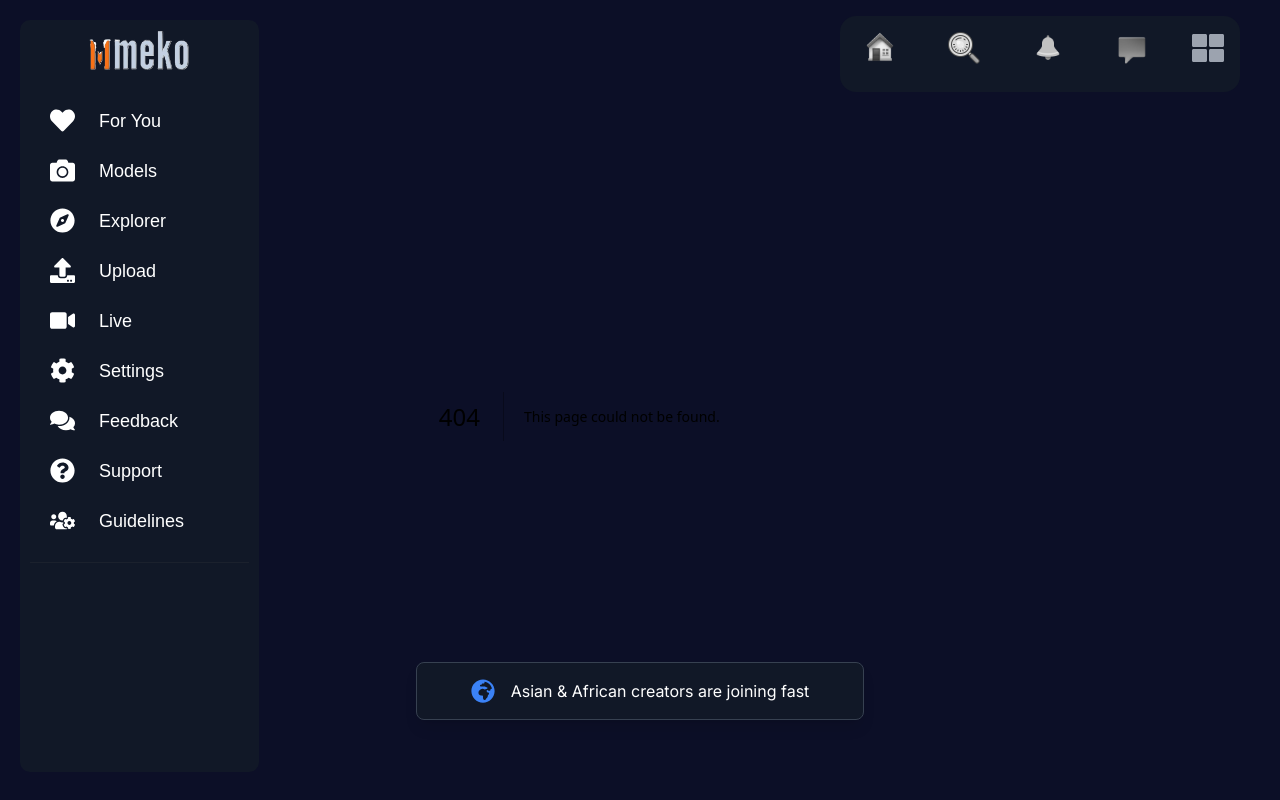
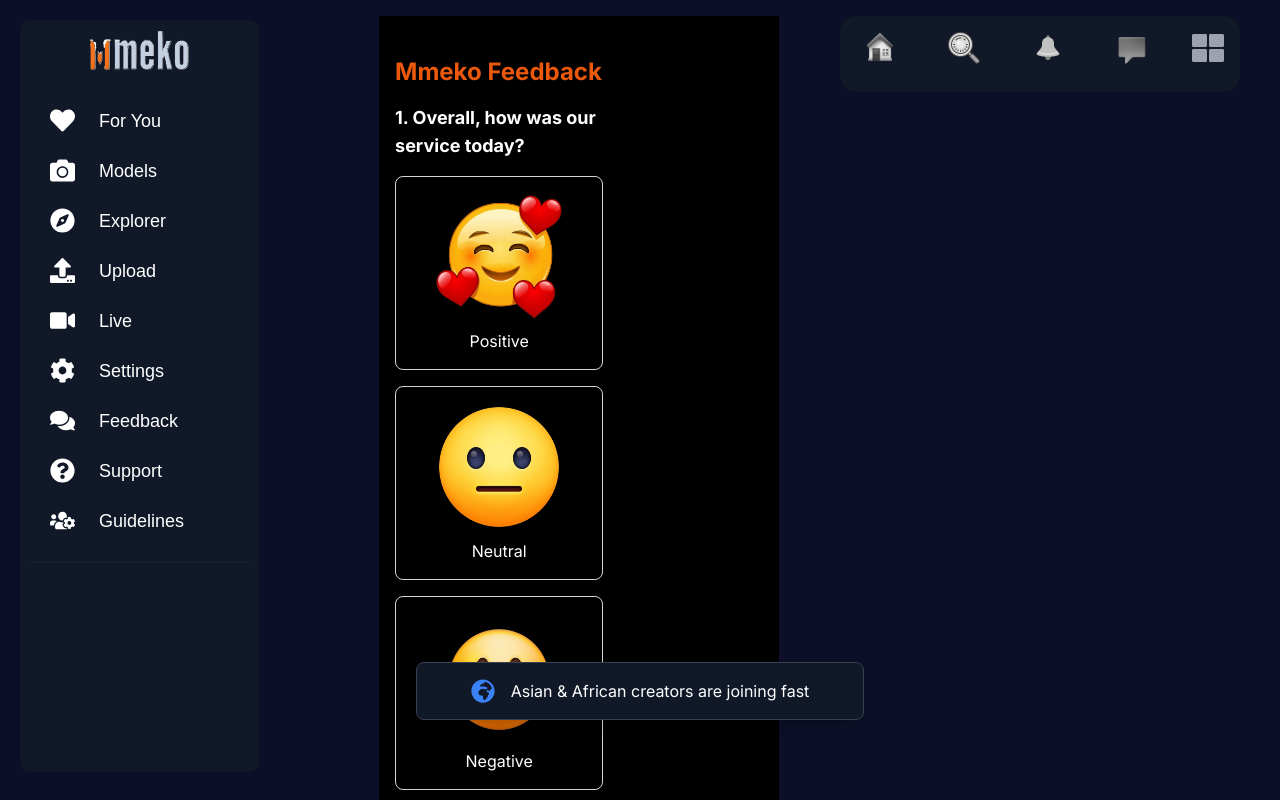
Before and after one commit to kossy59/mmekowebsite, a Next.js app: page /feedback in a window 1280 px wide. Before the commit this address had no page. Built offline with nearby package versions, Linux system fonts and the light colour scheme.

Commit message:
Fixed missing HeaderBackNav and working feedback page

```diff
--- /dev/null
+++ b/src/app/feedback/page.jsx
@@ -0,0 +1,100 @@
+"use client";
+
+import { useState } from "react";
+import { useRouter } from "next/navigation";
+import HeaderBackNav from "../../components/navs/HeaderBackNav";
+
+const Feedback = () => {
+  const [selectedRating, setSelectedRating] = useState(null);
+  const [comment, setComment] = useState("");
+  const [visitFrequency, setVisitFrequency] = useState("");
+  const [showModal, setShowModal] = useState(false);
+  const router = useRouter();
+
+  const ratings = [
+    { label: "Positive", src: "/icons/positive.png" },
+    { label: "Neutral", src: "/icons/neutral.png" },
+    { label: "Negative", src: "/icons/negative.png" },
+  ];
+
+  const handleSubmit = () => {
+    console.log({ selectedRating, comment, visitFrequency });
+    setShowModal(true);
+    setTimeout(() => {
+      router.push("/");
+    }, 2000);
+  };
+
+  return (
+    <div className="w-screen pt-6 mx-auto bg-black sm:w-11/12 md:w-10/12 lg:w-9/12 xl:w-8/12">
+      <HeaderBackNav title="Feedback" />
+      <div className="w-[90%] mx-auto md:w-3/5 text-white p-4 md:mr-auto md:ml-0">
+        <h1 className="text-2xl font-bold text-orange-600">Mmeko Feedback</h1>
+
+        <p className="mt-4 text-lg font-semibold">
+          1. Overall, how was our service today?
+        </p>
+        <div className="grid grid-cols-1 gap-4 mt-4">
+          {ratings.map((rating, index) => (
+            <button
+              key={index}
+              className={`border rounded-lg p-4 flex flex-col items-center transition-all ${
+                selectedRating === rating.label
+                  ? "border-orange-500"
+                  : "border-gray-300"
+              }`}
+              onClick={() => setSelectedRating(rating.label)}
+            >
+              <img src={rating.src} alt={rating.label} className="w-32 h-32" />
+              <p className="mt-2">{rating.label}</p>
+            </button>
+          ))}
+        </div>
+
+        <p className="mt-6 text-lg font-semibold">2. Any comments on your rating?</p>
+        <textarea
+          className="w-full p-2 mt-2 text-gray-800 border rounded-lg"
+          rows="3"
+          value={comment}
+          onChange={(e) => setComment(e.target.value)}
+          placeholder="Write your comment here..."
+        ></textarea>
+
+        <p className="mt-6 text-lg font-semibold">
+          3. How often do you visit Mmeko?
+        </p>
+        <div className="mt-2 space-y-2">
+          {["Daily", "Weekly", "Monthly", "First time"].map((option) => (
+            <label key={option} className="flex items-center gap-2">
+              <input
+                type="radio"
+                name="visitFrequency"
+                value={option}
+                checked={visitFrequency === option}
+                onChange={(e) => setVisitFrequency(e.target.value)}
+              />
+              {option}
+            </label>
+          ))}
+        </div>
+
+        <button
+          onClick={handleSubmit}
+          className="w-full py-2 mt-6 text-white transition bg-orange-600 rounded-lg hover:bg-orange-700"
+        >
+          Done
+        </button>
+      </div>
+
+      {showModal && (
+        <div className="fixed inset-0 bg-black bg-opacity-50 flex items-center justify-center md:justify-start w-[90%] mx-auto md:w-4/5">
+          <div className="p-6 bg-white rounded-lg shadow-lg md:ml-40">
+            <p className="font-semibold text-center text-orange-500">Your review has been sent</p>
+          </div>
+        </div>
+      )}
+    </div>
+  );
+};
+
+export default Feedback;
--- /dev/null
+++ b/src/components/navs/HeaderBackNav.jsx
@@ -0,0 +1,20 @@
+"use client";
+
+import { useRouter } from "next/navigation";
+
+const HeaderBackNav = () => {
+  const router = useRouter();
+
+  return (
+    <nav className="p-4 border-b bg-white shadow">
+      <button
+        onClick={() => router.back()}
+        className="text-sm text-blue-500 hover:underline"
+      >
+        ← Back
+      </button>
+    </nav>
+  );
+};
+
+export default HeaderBackNav;
```
